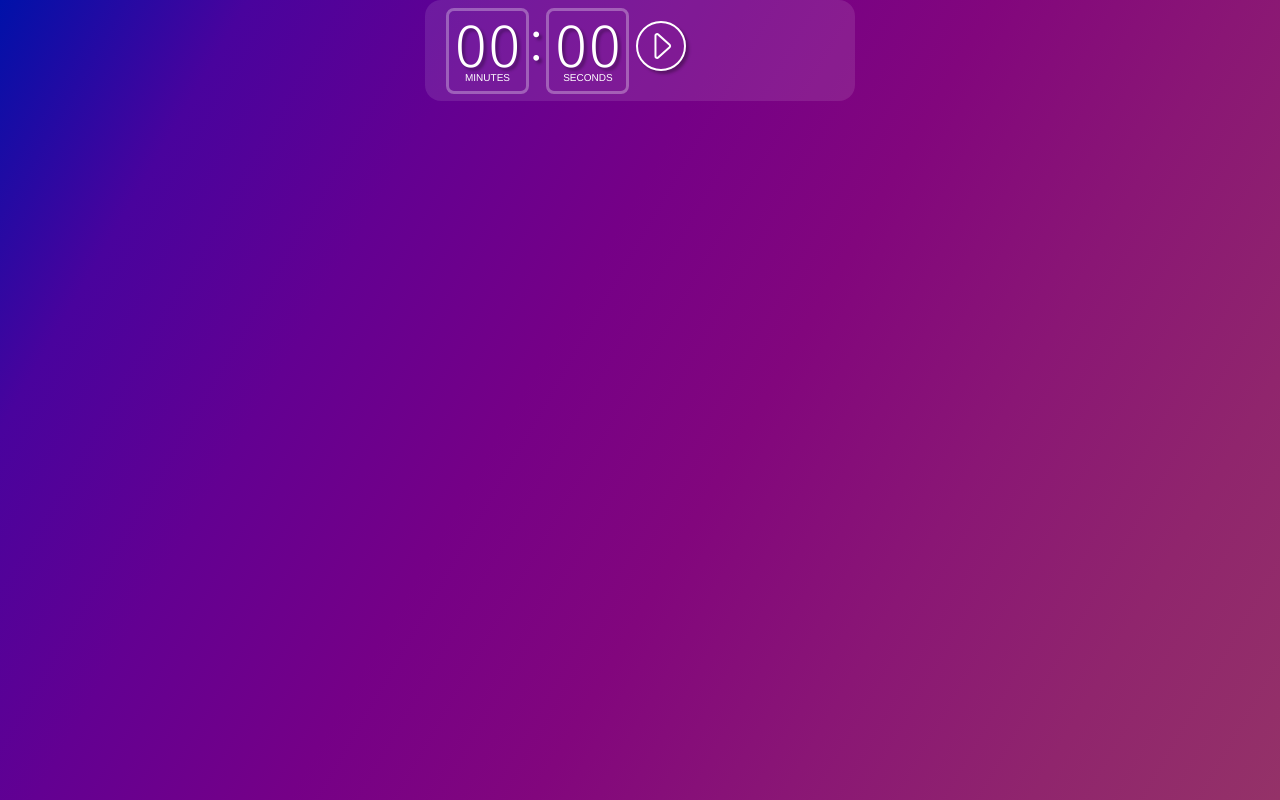
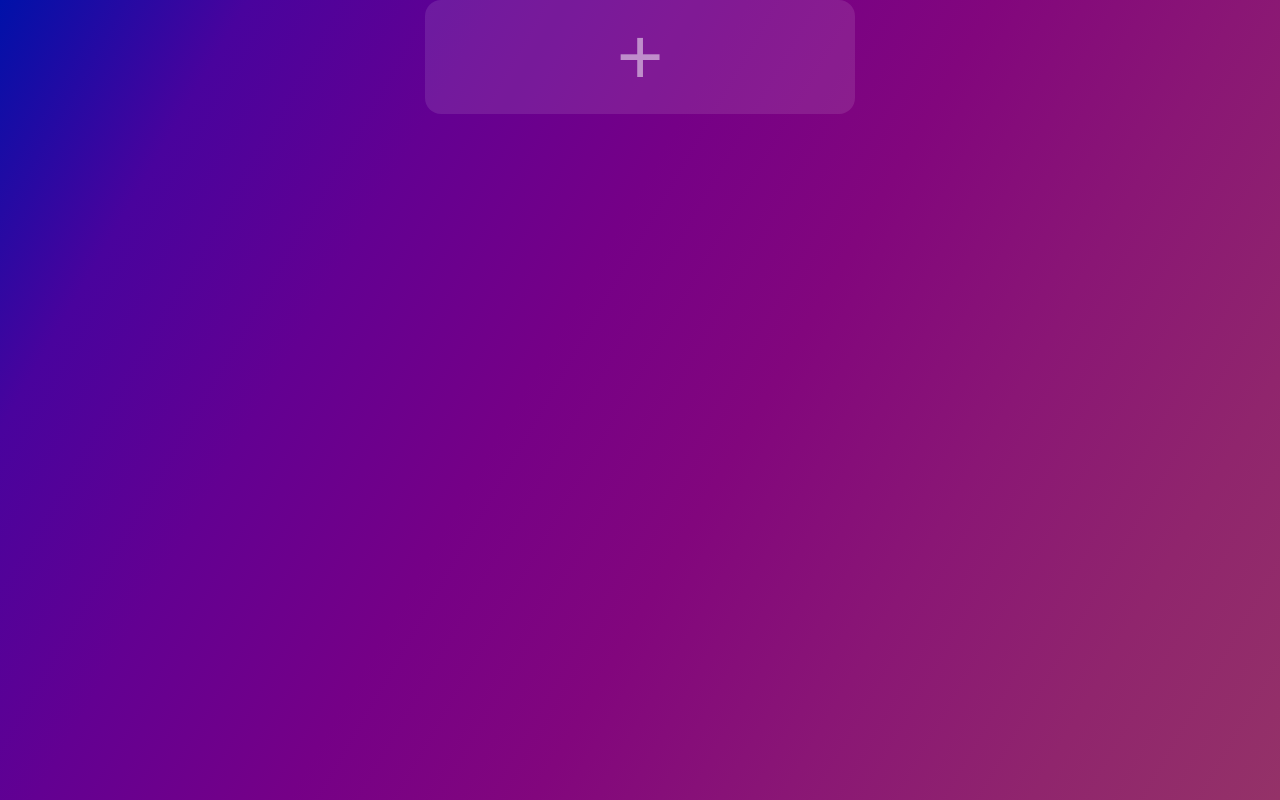
Before and after one commit to bhallaY/rq11-scaffold, a React (Vite) app in the folder timer-rq/: page / in a window 1280 px wide. Built offline with nearby package versions, Linux system fonts and the light colour scheme.

Commit message:
implement multiple timer support

```diff
--- a/timer-rq/src/Timer.tsx
+++ b/timer-rq/src/Timer.tsx
@@ -7,18 +7,23 @@ import { useEffect, useState } from "react";
 import { TimeDisplay } from "./TimeDisplay";
 import { TimeButton } from "./TimeButton";
 
-export function Timer({ startTime, handleTimerEnd }) {
+export function Timer({ startTime, handleTimerEnd, id }) {
   const [secondsRemaining, setSecondsRemaining] = useState(startTime);
   const [isPlaying, setPlaying] = useState(false);
-  const play = () => setPlaying(true);
+  const [hasPlayed, setPlayed] = useState(false);
+  const play = () => {
+    setPlayed(true);
+    setPlaying(true);
+  };
   const pause = () => setPlaying(false);
   const label = isPlaying ? "Pause" : "Play";
   const icon = isPlaying ? pauseIcon : playIcon;
-  const hasEnded = secondsRemaining <= 0 && !isPlaying;
+  const hasEnded = hasPlayed && secondsRemaining <= 0 && !isPlaying;
   const onClick = isPlaying ? pause : play;
   const handleTimerReset = () => {
     setSecondsRemaining(startTime);
     setPlaying(false);
+    setPlayed(false);
   };
 
   useEffect(() => {
@@ -37,7 +42,7 @@ export function Timer({ startTime, handleTimerEnd }) {
     }
     const interval = setInterval(tick, 1000);
     return () => clearInterval(interval);
-  }, [isPlaying, startTime]);
+  }, [isPlaying, startTime, hasPlayed]);
 
   return (
     <section
@@ -53,7 +58,11 @@ export function Timer({ startTime, handleTimerEnd }) {
         disabled={hasEnded}
       />
       <TimeButton icon={resetIcon} label="Reset" onClick={handleTimerReset} />
-      <TimeButton icon={trashIcon} label="Trash" onClick={handleTimerEnd} />
+      <TimeButton
+        icon={trashIcon}
+        label="Trash"
+        onClick={() => handleTimerEnd(id)}
+      />
     </section>
   );
 }
--- a/timer-rq/src/TimerManager.tsx
+++ b/timer-rq/src/TimerManager.tsx
@@ -1,22 +1,24 @@
-import { useReducer } from "react";
+import { useReducer, useState } from "react";
 import { Timer } from "./Timer";
 import { TimerForm } from "./TimerForm";
 
-const initialTimer = {
-  timeInSeconds: 0,
-  isSet: false,
-};
+const initTimers = [];
 
-function timerReducer(timer, action) {
+function timerReducer(timers, action) {
   switch (action.type) {
     case "created": {
-      return {
+      action.incrementId();
+      return [
+        ...timers,
+        {
+          id: action.id,
           isSet: true,
           timeInSeconds: action.startTime,
-      };
+        },
+      ];
     }
     case "deleted": {
-      return { ...timer, isSet: false };
+      return timers.filter((timer) => timer.id !== action.id);
     }
     default: {
       throw Error("Unknown action: " + action.type);
@@ -25,29 +27,47 @@ function timerReducer(timer, action) {
 }
 
 export function TimerManager() {
-  const [timer, dispatch] = useReducer(timerReducer, initialTimer);
-  const handleTimerEnd = () => {
+  const [timers, dispatch] = useReducer(timerReducer, initTimers);
+  const [nextTimerId, setNextId] = useState(0);
+  const [isAdding, setAdding] = useState(false);
+
+  const handleTimerEnd = (id) => {
     dispatch({
       type: "deleted",
+      id: id,
     });
   };
+  const incrementId = () => setNextId(nextTimerId + 1);
+  const nid = nextTimerId;
 
   const handleTimerAdd = (startTime) => {
+    setAdding(false);
     dispatch({
       type: "created",
       startTime: startTime,
+      id: nid,
+      incrementId: incrementId,
     });
   };
 
   return (
     <div className="timers">
-      {timer.isSet ? (
+      {timers.map((timer) => {
+        return (
           <Timer
+            key={timer.id}
             startTime={timer.timeInSeconds}
             handleTimerEnd={handleTimerEnd}
+            id={timer.id}
           />
+        );
+      })}
+      {isAdding ? (
+        <TimerForm handleNewTimer={handleTimerAdd} />
       ) : (
-        <TimerForm handleNewTimer={handleTimerAdd} />
+        <button className="timer timer-add" onClick={() => setAdding(true)}>
+          +
+        </button>
       )}
     </div>
   );
```
Lines whose indentation alone changed are shown as unchanged.
